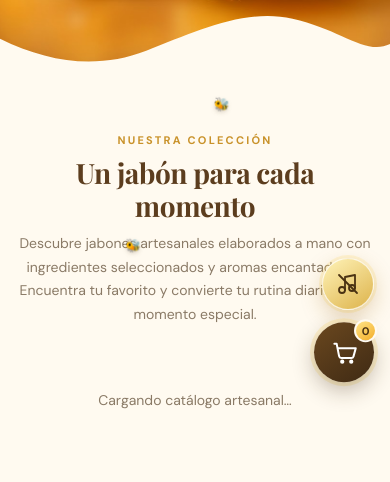
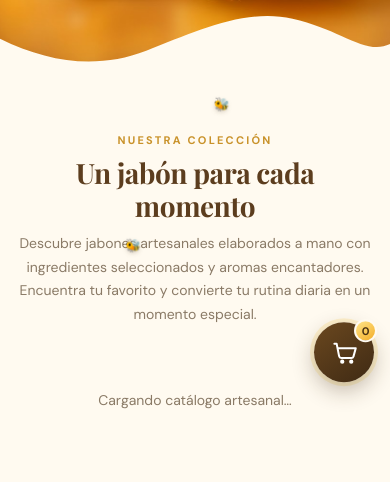
Before and after one commit to Visonixrohn/fraganciamielweb, a plain HTML site: page index.html in a window 390 px wide. Shown: the part 362-844 px from the top of the page. Drawn offline with nearby package versions, Linux system fonts and the light colour scheme; a script that the page names is missing; a web font is replaced by a local one.

Commit message:
Ocultar control de reproduccion musical
Co-authored-by: Copilot <223556219+Copilot@users.noreply.github.com>

```diff
--- a/index.html
+++ b/index.html
@@ -761,39 +761,6 @@
       font-size: 17px;
       line-height: 0.8;
     }
-    .music-toggle {
-      position: fixed;
-      right: 22px;
-      bottom: 182px;
-      z-index: 79;
-      display: grid;
-      width: 52px;
-      height: 52px;
-      place-items: center;
-      padding: 0;
-      border: 1px solid rgba(255, 255, 255, 0.72);
-      border-radius: 50%;
-      background: linear-gradient(145deg, #fff3b8, #ddb34b);
-      color: #4a3212;
-      cursor: pointer;
-      box-shadow: 0 8px 22px rgba(153, 99, 14, 0.28), 0 0 0 3px rgba(255, 220, 114, 0.24);
-    }
-    .music-toggle:hover { filter: brightness(1.04); }
-    .music-toggle:focus-visible {
-      outline: 3px solid #8a5d16;
-      outline-offset: 4px;
-    }
-    .music-toggle svg {
-      width: 24px;
-      height: 24px;
-      fill: none;
-      stroke: currentColor;
-      stroke-linecap: round;
-      stroke-linejoin: round;
-      stroke-width: 1.8;
-    }
-    .music-toggle[aria-pressed="true"] .music-off { display: none; }
-    .music-toggle[aria-pressed="false"] .music-on { display: none; }
     .concern-search-trigger {
       position: fixed;
       right: 22px;
@@ -1912,12 +1879,6 @@
         bottom: 18px;
         width: 60px;
         height: 60px;
-      }
-      .music-toggle {
-        right: 16px;
-        bottom: 172px;
-        width: 52px;
-        height: 52px;
       }
       .cart-link {
         right: 16px;
@@ -2075,10 +2036,6 @@
   </button>
 
   <audio id="background-music" src="coro.mp3" loop autoplay preload="auto"></audio>
-  <button id="music-toggle" class="music-toggle" type="button" aria-label="Silenciar música" aria-pressed="false" title="Silenciar música">
-    <svg class="music-on" viewBox="0 0 24 24" aria-hidden="true"><path d="M9 18V5l10-2v13"></path><circle cx="6" cy="18" r="3"></circle><circle cx="16" cy="16" r="3"></circle></svg>
-    <svg class="music-off" viewBox="0 0 24 24" aria-hidden="true"><path d="M9 18V5l10-2v13"></path><circle cx="6" cy="18" r="3"></circle><circle cx="16" cy="16" r="3"></circle><path d="m3 3 18 18"></path></svg>
-  </button>
 
   <div id="concern-search-modal" class="modal-backdrop" hidden>
     <section class="concern-search-modal" role="dialog" aria-modal="true" aria-labelledby="concern-search-title">
@@ -2250,33 +2207,14 @@
     let returnFocus = null;
 
     const backgroundMusic = document.getElementById('background-music');
-    const musicToggle = document.getElementById('music-toggle');
-
-    function updateMusicToggle(isPlaying) {
-      musicToggle.setAttribute('aria-pressed', String(isPlaying));
-      musicToggle.setAttribute('aria-label', isPlaying ? 'Silenciar música' : 'Reproducir música');
-      musicToggle.title = isPlaying ? 'Silenciar música' : 'Reproducir música';
-    }
 
     async function startBackgroundMusic() {
-      if (backgroundMusic.muted) return;
       try {
         await backgroundMusic.play();
-        updateMusicToggle(true);
       } catch {
-        updateMusicToggle(false);
-      }
-    }
-
-    musicToggle.addEventListener('click', () => {
-      if (backgroundMusic.muted || backgroundMusic.paused) {
-        backgroundMusic.muted = false;
-        void startBackgroundMusic();
-      } else {
-        backgroundMusic.muted = true;
-        updateMusicToggle(false);
-      }
-    });
+        // Browsers may require a user gesture before playing audio.
+      }
+    }
 
     const enableMusicAfterGesture = () => {
       void startBackgroundMusic();
```
